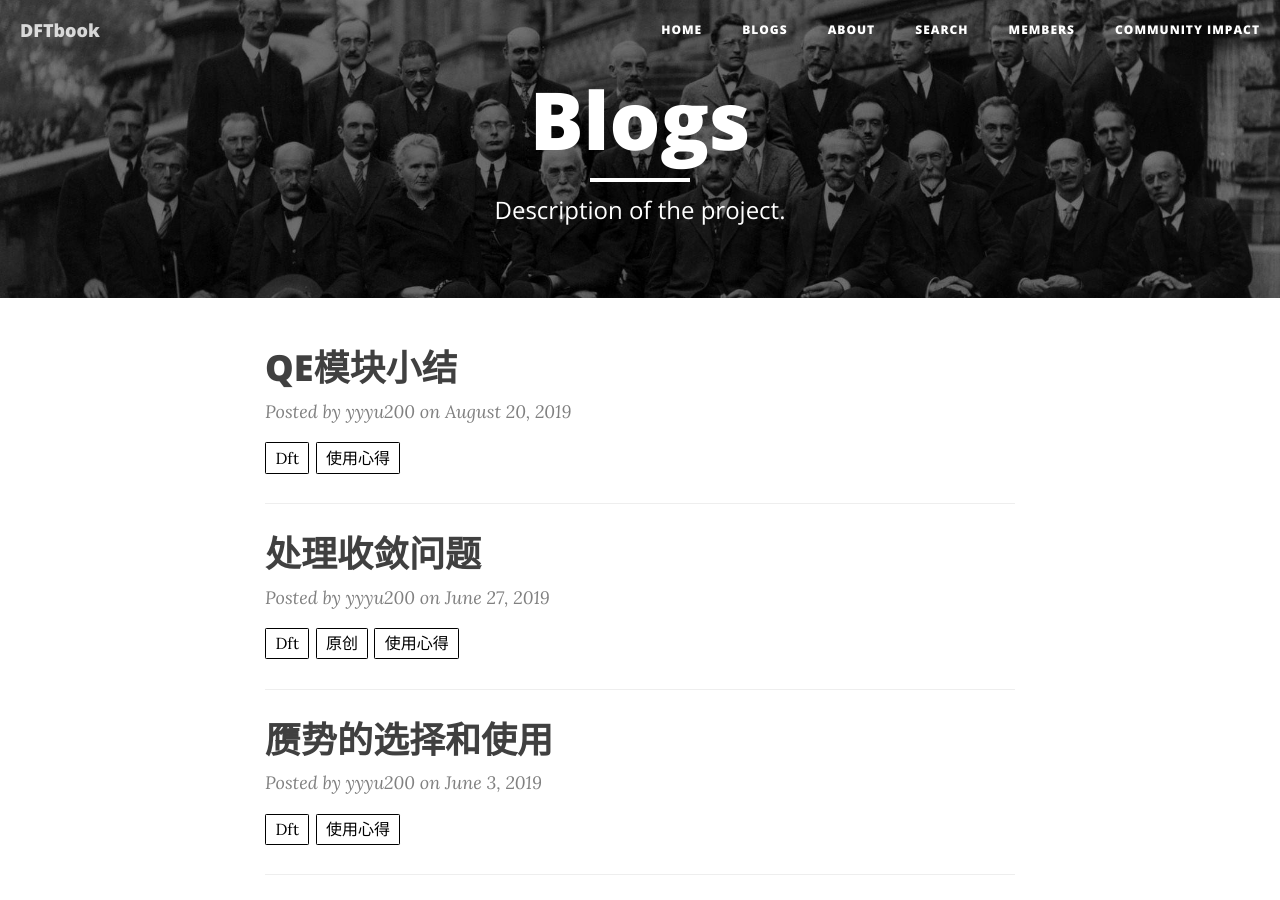
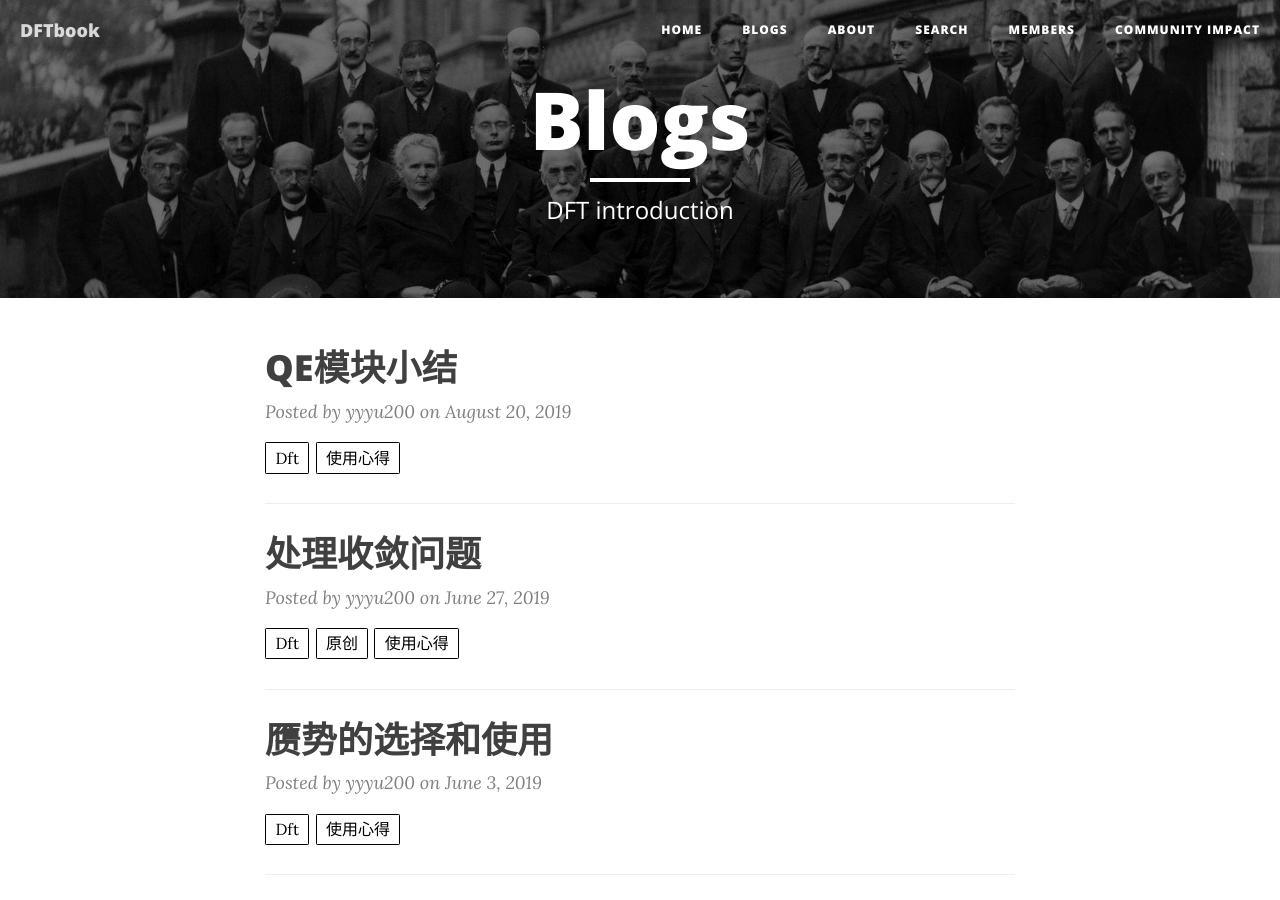
Before and after one commit to yyyu200/DFTbook, a Jekyll site: the page built from projects/Blogs.md, in a window 1280 px wide and 900 px high. Built offline with Jekyll 4.4.1, drawn with Linux system fonts in a browser that asks for light colours; nearby versions of some CDN libraries; comment, search, counter and statistics services are not loaded.

Commit message:
modify at20191011-09:23:23-aliyun

```diff
--- a/_includes/footer.html
+++ b/_includes/footer.html
@@ -69,6 +69,9 @@
                     </li>
                     {% endif %}
                 </ul>
+<span id="busuanzi_container_site_pv">
+    本站总访问量<span id="busuanzi_value_site_pv"></span>次
+</span>
                 <p class="copyright text-muted"> Copyright © <a href="http://yyyu200.github.io/" target="_blank">yyyu200@163.com</a>, 2018-2019. </p>
             </div>
         </div>
--- a/projects/Blogs.md
+++ b/projects/Blogs.md
@@ -1,7 +1,7 @@
 ---
 layout: project
 title: Blogs
-description: Description of the project.
+description: DFT introduction
 "header-img": "img/home-bg.jpg"
 category: Blogs
 published: true
```
Also changed, not shown: js/busuanzi.js (added, +1 -0 lines).
